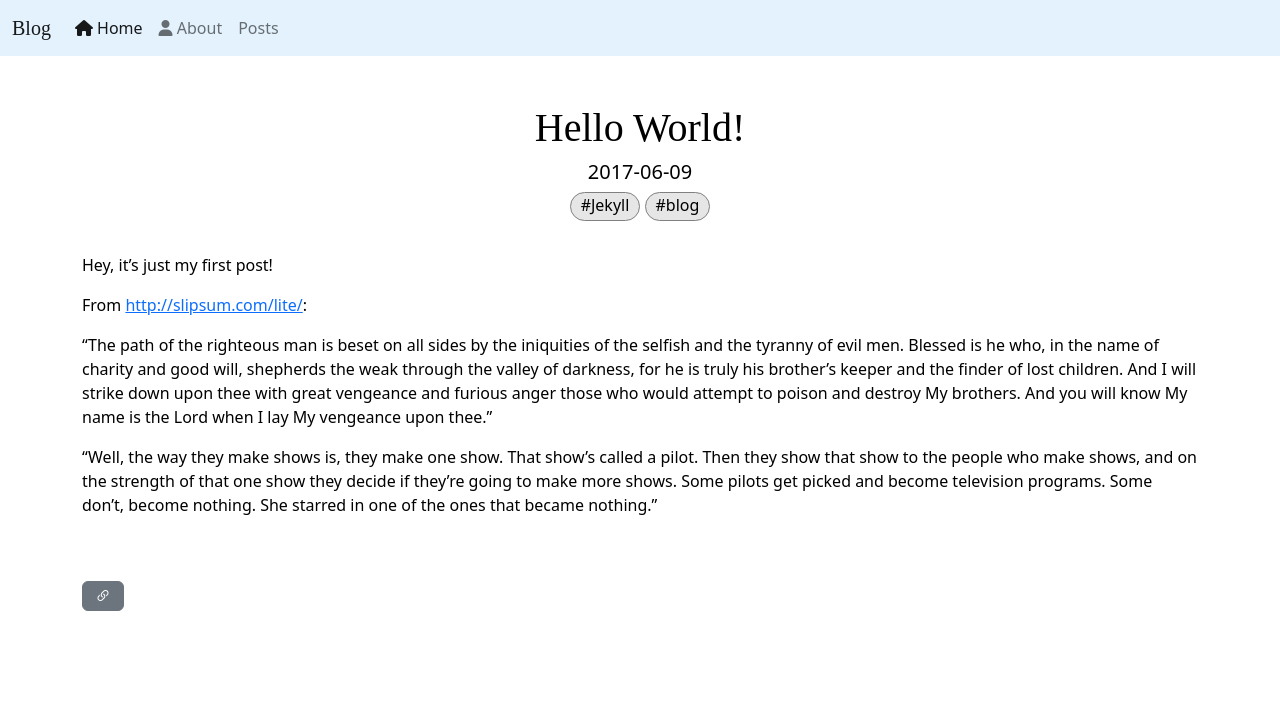
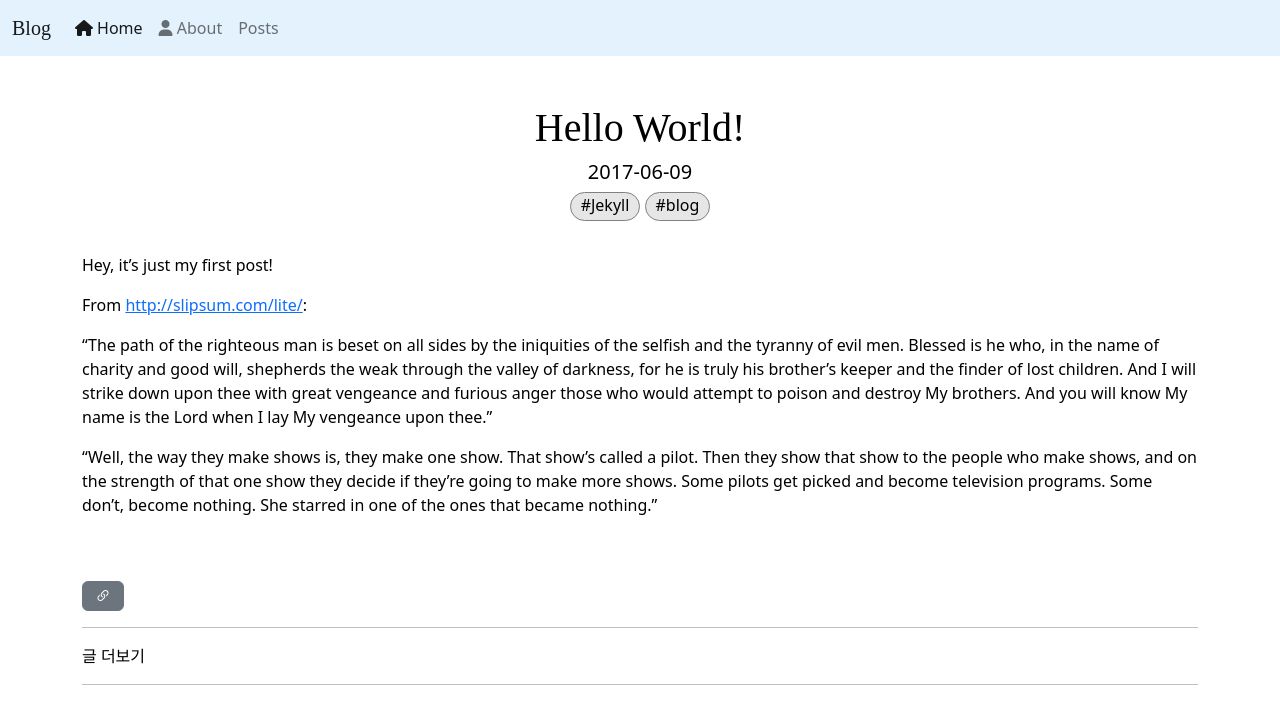
Before and after one commit to happydm09/B, a Jekyll site: the page built from _posts/2017-06-09-first-post.md, in a window 1280 px wide. Shown: the top 724 px of the page. Built offline with Jekyll 4.4.1, drawn with Linux system fonts in a browser that asks for light colours; nearby versions of some CDN libraries; some web fonts are replaced; comment, search, counter and statistics services are not loaded.

Commit message:
Update post.html

```diff
--- a/_layouts/post.html
+++ b/_layouts/post.html
@@ -26,6 +26,9 @@ layout: main
 
       <br><br>
       <button type="button" class="btn btn-secondary" onClick='CopyLink()'><i class="bi bi-link-45deg"></i></button>
+      <hr>
+      {{site.more-btn-text}}
+      <hr>
     </div>
 </section>
 
```
